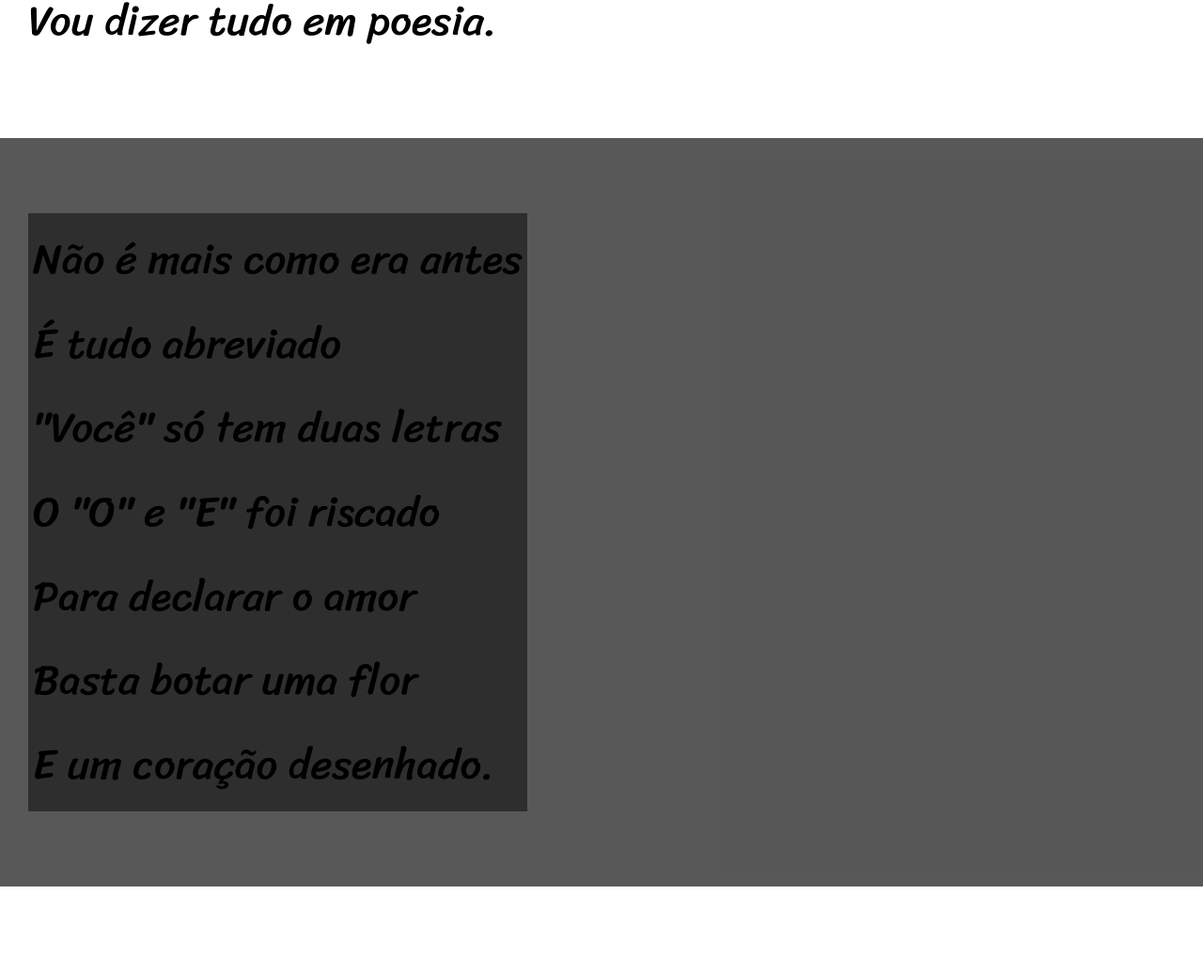
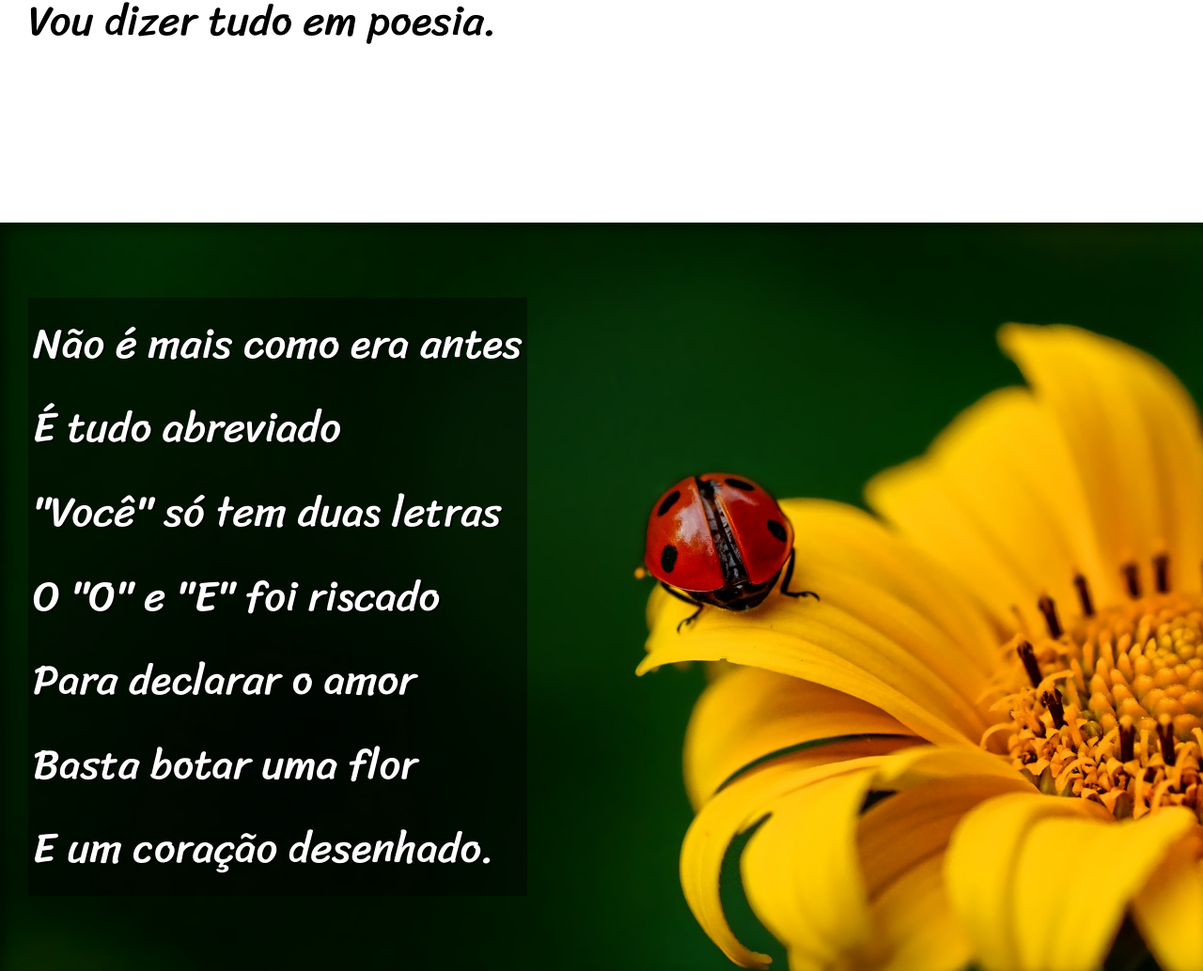
Before and after one commit to caioaquino29/html-css, a plain HTML site: page desafios/de12/de12x.html in a window 1280 px wide. Shown: the part 850-1884 px from the top of the page at 94% size. Drawn offline with Linux system fonts and the light colour scheme.

Commit message:
finalizando desafio 12

```diff
--- a/desafios/de12/de12x.html
+++ b/desafios/de12/de12x.html
@@ -28,7 +28,7 @@
                 </p>
             </section>
 
-        <section class="imagem">
+        <section class="imagem"id="img1" >
 
                 <p>
                     Não é mais como era antes <br>
@@ -64,7 +64,7 @@
                     Decifre esse rabisco.
                 </p>
            </section>
-            <section class="imagem">
+            <section class="imagem" id="img2">
 
                     <p >
                         Tenho saudade das cartas <br>
--- a/desafios/de12/style2.css
+++ b/desafios/de12/style2.css
@@ -26,9 +26,8 @@ font-size: 10vw;
 }
 
 a{
-    color: white;
-    text-decoration: none;
-    font-weight: bolder;
+color: white;    text-decoration: none;
+font-weight: bolder;
 }
 section{
 font-family: var(--font03);
@@ -41,12 +40,32 @@ font-size: 3.5vw;
 section.comum{
 background-color: white;
 }
-section.imagem{
-background-color: rgba(0, 0, 0, 0.482);
+#img1{background-image: url('pacote-d012/imagens/background001.jpg');
+background-position: right center;
 
 }
-section.imagem>p{background-color: rgba(0, 0, 0, 0.482);
+#img2{background-image: url('pacote-d012/imagens/background002.jpg');
+
+}
+section.imagem{
+box-shadow: inset 6px 6px 13px rgba(0, 0, 0, 0.466);
+background-color: rgba(0, 0, 0, 0.579);
+background-size: cover;
+background-attachment: fixed;
+
+}
+section>p{ padding-bottom: 2em;
+}
+section.imagem>p {
+text-shadow: 2px 1px 0px black;
+color: white;
+background-color: rgba(0, 0, 0, 0.422);
 display: inline-block;
 padding: 5px;}
 header a:hover, footer a:hover{ text-decoration: underline;
 }
+footer{ background-color: black;
+color: white;
+text-align: center;
+padding: 10px;
+}
```
